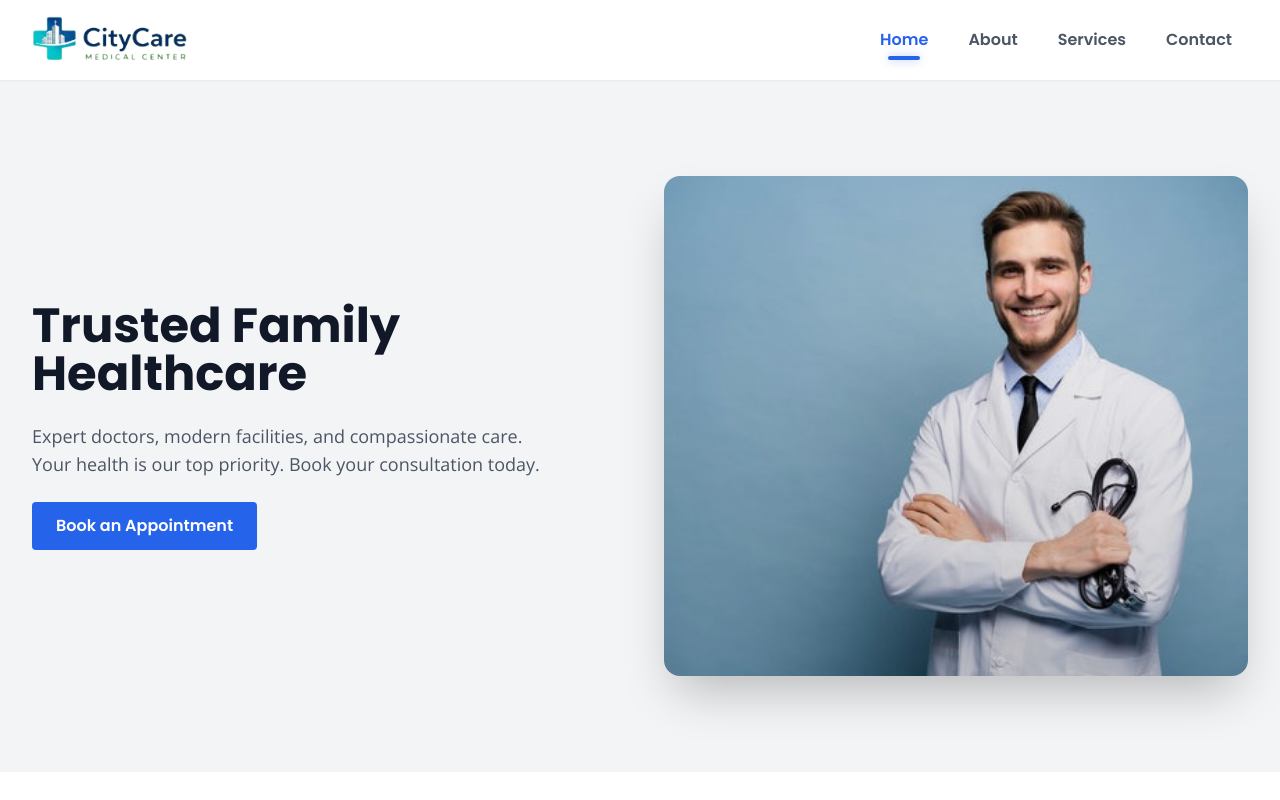
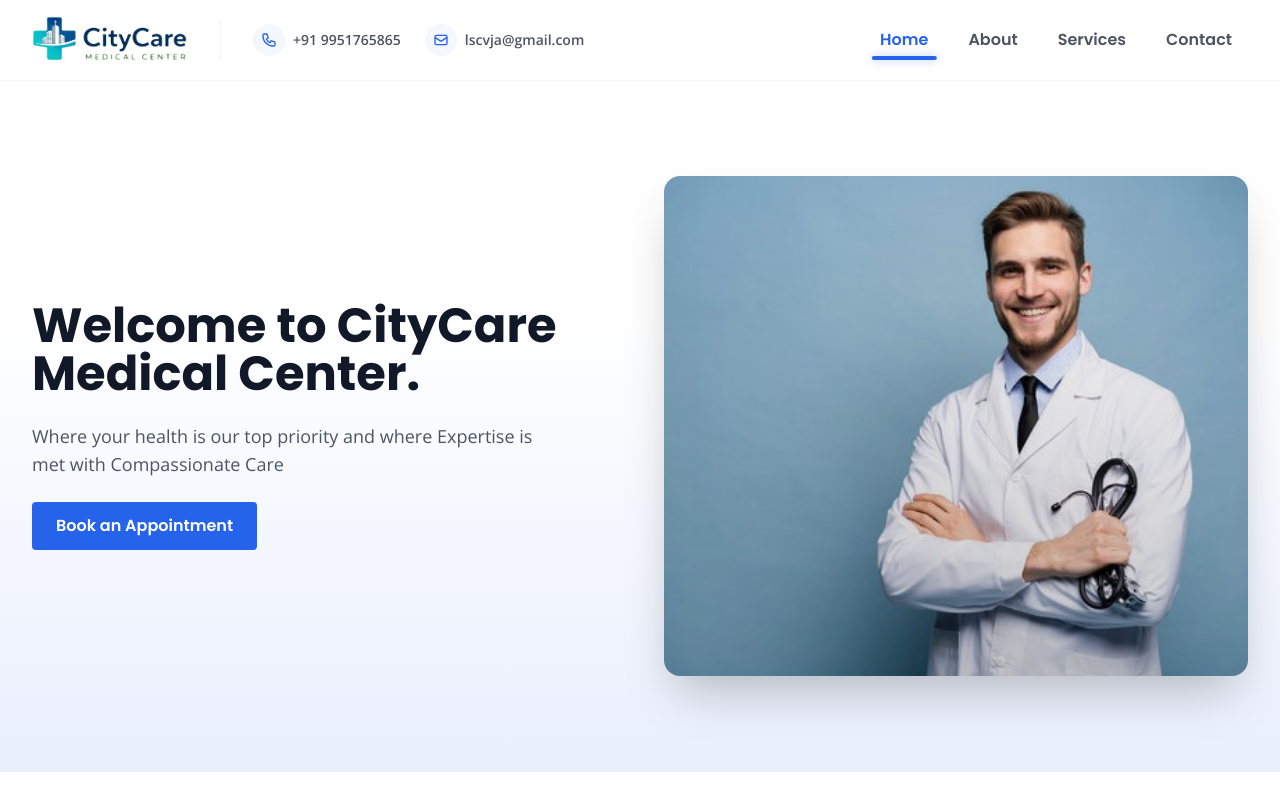
Before and after one commit to Dzyu-cyber/clinic-website, a React (Vite) app: page / in a window 1280 px wide. Shown: the top 800 px of the page. Built offline with nearby package versions, Linux system fonts and the light colour scheme.

Commit message:
Update navbar underline, hero text, contact info, and home page gradient

```diff
--- a/src/App.jsx
+++ b/src/App.jsx
@@ -25,10 +25,32 @@ const Layout = ({ children, setPage, currentPage }) => {
       <header className="bg-white shadow-sm sticky top-0 z-50">
         <div className="max-w-7xl mx-auto px-4 sm:px-6 lg:px-8">
           <div className="flex justify-between h-20 items-center">
+            <div className="flex items-center gap-8">
               <div className="flex-shrink-0 cursor-pointer" onClick={() => setPage('Home')}>
                 <h1 className="font-heading font-bold text-2xl text-medical flex items-center gap-2">
                   <img src="/logo.png" alt="CityCare Logo" className="h-12 w-auto" />
                 </h1>
+              </div>
+
+              {/* Contact Info Header */}
+              <div className="hidden lg:flex items-center gap-6 border-l border-gray-100 pl-8 h-10">
+                <div className="flex items-center gap-2 text-gray-600 hover:text-medical transition-colors cursor-pointer">
+                  <div className="p-2 bg-medical/5 rounded-full">
+                    <svg className="w-4 h-4 text-medical" fill="none" stroke="currentColor" viewBox="0 0 24 24">
+                      <path strokeLinecap="round" strokeLinejoin="round" strokeWidth={2} d="M3 5a2 2 0 012-2h3.28a1 1 0 01.948.684l1.498 4.493a1 1 0 01-.502 1.21l-2.257 1.13a11.042 11.042 0 005.516 5.516l1.13-2.257a1 1 0 011.21-.502l4.493 1.498a1 1 0 01.684.949V19a2 2 0 01-2 2h-1C9.716 21 3 14.284 3 6V5z" />
+                    </svg>
+                  </div>
+                  <span className="text-sm font-semibold">+91 9951765865</span>
+                </div>
+                <div className="flex items-center gap-2 text-gray-600 hover:text-medical transition-colors cursor-pointer">
+                  <div className="p-2 bg-medical/5 rounded-full">
+                    <svg className="w-4 h-4 text-medical" fill="none" stroke="currentColor" viewBox="0 0 24 24">
+                      <path strokeLinecap="round" strokeLinejoin="round" strokeWidth={2} d="M3 8l7.89 5.26a2 2 0 002.22 0L21 8M5 19h14a2 2 0 002-2V7a2 2 0 00-2-2H5a2 2 0 00-2 2v10a2 2 0 002 2z" />
+                    </svg>
+                  </div>
+                  <span className="text-sm font-semibold">lscvja@gmail.com</span>
+                </div>
+              </div>
             </div>
 
             {/* Desktop Nav */}
@@ -45,8 +67,8 @@ const Layout = ({ children, setPage, currentPage }) => {
                   {link}
                   {/* Active Indicator Line */}
                   <div className={`absolute bottom-0 left-1/2 -translate-x-1/2 h-1 rounded-full transition-all duration-300 ${currentPage === link
-                      ? 'w-8 bg-medical shadow-[0_0_10px_rgba(37,99,235,0.4)] opacity-100'
-                      : 'w-0 bg-medical opacity-0 group-hover:w-4 group-hover:opacity-50'
+                    ? 'w-[calc(100%-1rem)] bg-medical shadow-[0_0_10px_rgba(37,99,235,0.4)] opacity-100'
+                    : 'w-0 bg-medical opacity-0 group-hover:w-[calc(100%-1.5rem)] group-hover:opacity-50'
                     }`} />
                 </button>
               ))}
--- a/src/Home.jsx
+++ b/src/Home.jsx
@@ -12,14 +12,17 @@ export default function Home({ setPage }) {
     return (
         <>
             {/* Hero Section */}
-            <section className="bg-lightGray py-16 md:py-24">
-                <div className="max-w-7xl mx-auto px-4 sm:px-6 lg:px-8 flex flex-col md:flex-row items-center gap-12">
+            <section className="relative overflow-hidden bg-white py-16 md:py-24">
+                {/* Decorative Gradient Background */}
+                <div className="absolute inset-x-0 bottom-0 h-2/3 bg-gradient-to-t from-medical/10 via-medical/5 to-transparent pointer-events-none" />
+
+                <div className="relative max-w-7xl mx-auto px-4 sm:px-6 lg:px-8 flex flex-col md:flex-row items-center gap-12">
                     <div className="flex-1 space-y-6">
                         <h1 className="font-heading text-4xl md:text-5xl font-bold text-gray-900 leading-tight">
-                            Trusted Family Healthcare
+                            Welcome to CityCare Medical Center.
                         </h1>
                         <p className="text-lg text-gray-600 max-w-lg">
-                            Expert doctors, modern facilities, and compassionate care. Your health is our top priority. Book your consultation today.
+                            Where your health is our top priority and where Expertise is met with Compassionate Care
                         </p>
                         <Button onClick={() => setPage('Contact')}>Book an Appointment</Button>
                     </div>
```
Lines whose indentation alone changed are shown as unchanged.
